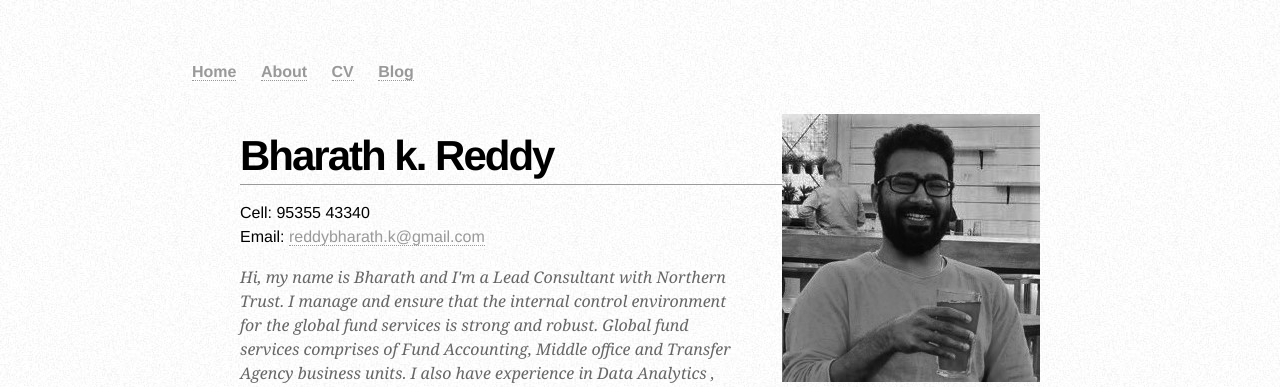
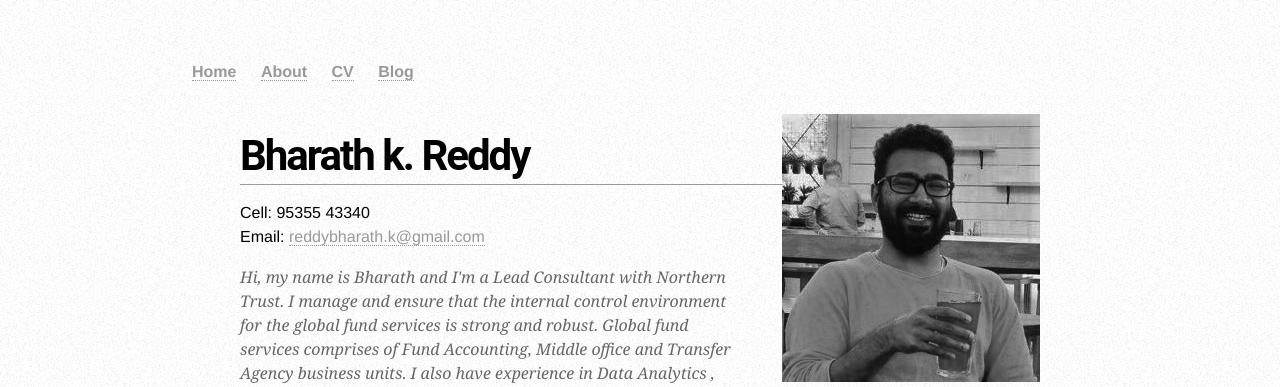
Before and after one commit to bharathkreddy/bharathkreddy.github.io, a Jekyll site: the page cv/index.html, which Jekyll copies as it is, in a window 1280 px wide. Shown: the top 387 px of the page. Built offline with Jekyll 4.4.1, drawn with Linux system fonts in a browser that asks for light colours.

Commit message:
Update index.html

```diff
--- a/cv/index.html
+++ b/cv/index.html
@@ -14,7 +14,7 @@
         .clear { clear: both; }
         #page-wrap { width: 800px; margin: 40px auto 60px; }
         #pic { float: right; margin: -30px 0 0 0; }
-        h1 { margin: 0 0 16px 0; padding: 0 0 16px 0; font-size: 42px; font-weight: bold; letter-spacing: -2px; border-bottom: 1px solid #999; }
+        h1 { margin: 0 0 16px 0; padding: 0 0 16px 0; font-size: 42px; font-weight: bold; letter-spacing: -2px; border-bottom: 1px solid #999; font-family: Roboto, sans-serif}
         h2 { font-size: 20px; margin: 0 0 6px 0; position: relative; }
         h2 span { position: absolute; bottom: 0; right: 0; font-style: italic; font-family: Georgia, Serif; font-size: 16px; color: #999; font-weight: normal; }
         p { margin: 0 0 16px 0; }
```
